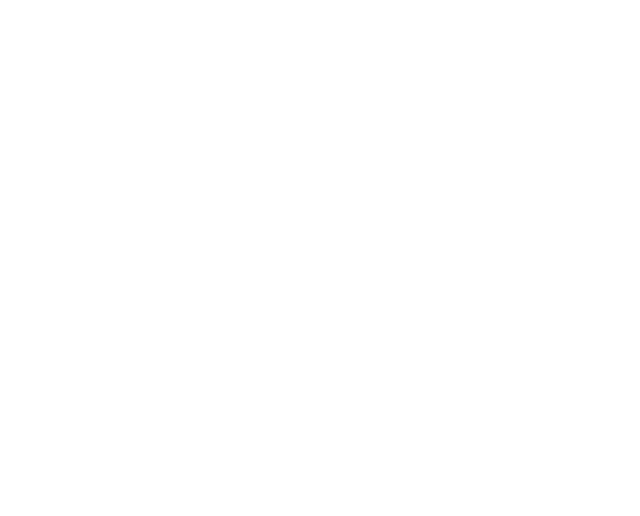
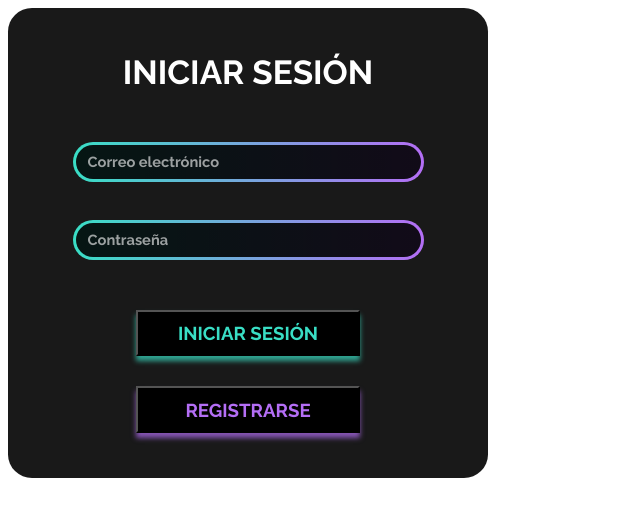
Before and after one commit to saraphi/Angular-Galactic-Bites, an Angular app: page /login in a window 1280 px wide. Before the commit this address led to /. Shown: the top 516 px of the page, without its empty margins (0-640 px from the left). Built offline with nearby package versions, Linux system fonts and the light colour scheme.

Commit message:
Created login-form

```diff
--- a/src/app/app-routing.module.ts
+++ b/src/app/app-routing.module.ts
@@ -1,7 +1,11 @@
 import { NgModule } from '@angular/core';
 import { RouterModule, Routes } from '@angular/router';
 
-const routes: Routes = [];
+import { LoginFormComponent } from './components/login-form/login-form.component';
+
+const routes: Routes = [
+  { path: 'login', component: LoginFormComponent}
+];
 
 @NgModule({
   imports: [RouterModule.forRoot(routes)],
--- a/src/app/components/login-form/login-form.component.html
+++ b/src/app/components/login-form/login-form.component.html
@@ -1 +1,17 @@
-<p>login-form works!</p>
+<form class="login-form" (ngSubmit)="onSubmit()" (formGroup)="loginForm">
+    <h2>Iniciar Sesión</h2>
+    <div class="content">
+        <div class="floating-input">
+            <input id="email" type="email" placeholder=" " (ngModel)="email">
+            <label class="floating-label">Correo electrónico</label>
+        </div>
+        <div class="floating-input">
+            <input id="password" type="password" placeholder=" " (ngModel)="password">
+            <label class="floating-label">Contraseña</label>
+        </div>
+    </div>
+    <div class="btn-section">
+        <button id="login-btn" class="btn cyber-btn" type="submit">Iniciar Sesión</button>
+        <button id="signup-btn" class="btn cyber-btn" (click)="signUp()">Registrarse</button>
+    </div>
+</form>
--- a/src/app/components/login-form/login-form.component.scss
+++ b/src/app/components/login-form/login-form.component.scss
@@ -0,0 +1,83 @@
+@import '../../shared/colors';
+@import '../../shared/classes';
+
+.login-form {
+    display: flex;
+    flex-direction: column;
+
+    align-items: center;
+    justify-content: space-between;
+
+    box-sizing: border-box;
+
+    width: 480px;
+    height: 470px;
+
+    padding: 45px;
+
+    border-radius: 5%;
+
+    background-color: rgba($black, 0.9);
+    color: $white;
+    font-family: $raleway;
+
+    h2 {
+        font-size: 25pt;
+        margin: 0;
+        text-transform: uppercase;
+    }
+
+    .content {
+        display: flex;
+        flex-direction: column;
+        justify-content: space-between;
+
+        height: 8em;
+        width: 90%;
+        font-size: 11pt;
+
+        .floating-input {
+            display: flex;
+            flex-direction: column;
+            justify-content: center;
+
+            .floating-label {
+                position: absolute;
+                margin-left: 15px;
+
+                transition: 0.2s ease all;
+                -moz-transition: 0.2s ease all;
+                -webkit-transition: 0.2s ease all;
+                color: rgba($white, 0.6);
+                font-weight: bold;
+            }
+
+            input, input:-webkit-autofill {
+                position: relative;
+                @include cool-input(rgba($black, 0.9), $white, $turquoise, $lavender, 3px, 0 0 0 15px);
+
+                &:focus, &:not(:placeholder-shown) {
+                    outline: none;
+                    ~ .floating-label {
+                        font-size: 10pt;
+                        margin-top: -60px;
+                        padding: 0 4px;
+                    }
+                }
+            }
+        }
+    }
+
+    .btn-section {
+        display: flex;
+        flex-direction: column;
+
+        justify-content: space-between;
+
+        #login-btn { @include cyber-btn(12em, 2.5em, 14pt, $black, $turquoise, $raleway); }
+        #signup-btn {
+            @include cyber-btn(12em, 2.5em, 14pt, $black, $lavender, $raleway);
+            margin-top: 30px;
+        }
+    }
+}
--- a/src/app/components/login-form/login-form.component.ts
+++ b/src/app/components/login-form/login-form.component.ts
@@ -1,10 +1,28 @@
 import { Component } from '@angular/core';
+import { Router } from '@angular/router';
+import { FormGroup, FormBuilder, Validators } from '@angular/forms';
 
 @Component({
-  selector: 'app-login-form',
-  templateUrl: './login-form.component.html',
-  styleUrls: ['./login-form.component.scss']
+  	selector: 'app-login-form',
+  	templateUrl: './login-form.component.html',
+  	styleUrls: ['./login-form.component.scss']
 })
 export class LoginFormComponent {
+	constructor(private router: Router, private fb: FormBuilder) {}
 
+	loginForm: FormGroup = this.fb.group({
+		password: ['', [Validators.required]],
+		email: ['', [Validators.required, Validators.email]],
+	});
+
+	get email() {
+		return this.loginForm.get('email');
+	}
+
+	get password() {
+		return this.loginForm.get('password');
+	}
+
+	signUp() { this.router.navigate(['/signup']); }
+	onSubmit() { this.router.navigate(['/profile']); }
 }
--- /dev/null
+++ b/src/app/shared/_classes.scss
@@ -0,0 +1,37 @@
+@mixin cyber-btn($width, $height, $font-size, $background-color, $color, $font-family) {
+    width: $width;
+    height: $height;
+    font-size: $font-size;
+    font-family: $raleway;
+
+    font-weight: bold;
+    text-transform: uppercase;
+
+    background-color: $background-color;
+    color: $color;
+    box-shadow: 0 5px 5px rgba($color, 0.7);
+
+    &:hover {
+        cursor: pointer;
+        background-color: $color;
+        color: $background-color;
+        transform: translateY(-3px);
+        box-shadow: 0 8px 5px rgba($color, 0.7);
+    }
+
+    &:active {
+        box-shadow: 0 3px 5px rgba($color, 0.7);
+        transform: translateY(4px);
+    }
+}
+
+@mixin cool-input($background-color, $color, $gradient-1, $gradient-2, $border-weight, $padding) {
+    height: 2.5em;
+    border-radius: 50px;
+    background-color: $background-color;
+    color: $color;
+    padding: $padding;
+
+    border: $border-weight solid transparent;
+    background: linear-gradient($background-color, $background-color) padding-box, linear-gradient(to right, $gradient-1, $gradient-2) border-box;
+}
--- a/src/app/shared/_colors.scss
+++ b/src/app/shared/_colors.scss
@@ -1,95 +1,13 @@
-/* black */
-$black: rgba(0, 0, 0);
-$black-90: rgba(0, 0, 0, 0.9);
-$black-80: rgba(0, 0, 0, 0.8);
-$black-70: rgba(0, 0, 0, 0.7);
-$black-60: rgba(0, 0, 0, 0.6);
-$black-50: rgba(0, 0, 0, 0.5);
-$black-40: rgba(0, 0, 0, 0.4);
-$black-30: rgba(0, 0, 0, 0.3);
-$black-20: rgba(0, 0, 0, 0.2);
-$black-10: rgba(0, 0, 0, 0.1);
+@import url('https://fonts.googleapis.com/css2?family=Raleway:wght@400;700&display=swap');
 
-/* white */
-$white: rgba(255, 255, 255);
-$white-90: rgba(255, 255, 255, 0.9);
-$white-80: rgba(255, 255, 255, 0.8);
-$white-70: rgba(255, 255, 255, 0.7);
-$white-60: rgba(255, 255, 255, 0.6);
-$white-50: rgba(255, 255, 255, 0.5);
-$white-40: rgba(255, 255, 255, 0.4);
-$white-30: rgba(255, 255, 255, 0.3);
-$white-20: rgba(255, 255, 255, 0.2);
-$white-10: rgba(255, 255, 255, 0.1);
+$raleway: "Raleway", sans-serif;
 
-/* dark blue */
-$dark-purple: rgba(24, 17, 45);
-$dark-purple-90: rgba(24, 17, 45, 0.9);
-$dark-purple-80: rgba(24, 17, 45, 0.8);
-$dark-purple-70: rgba(24, 17, 45, 0.7);
-$dark-purple-60: rgba(24, 17, 45, 0.6);
-$dark-purple-50: rgba(24, 17, 45, 0.5);
-$dark-purple-40: rgba(24, 17, 45, 0.4);
-$dark-purple-30: rgba(24, 17, 45, 0.3);
-$dark-purple-20: rgba(24, 17, 45, 0.2);
-$dark-purple-10: rgba(24, 17, 45, 0.1);
-
-/* imperial blue */
-$majorelle-blue: rgba(84, 66, 229);
-$majorelle-blue-90: rgba(84, 66, 229, 0.9);
-$majorelle-blue-80: rgba(84, 66, 229, 0.8);
-$majorelle-blue-70: rgba(84, 66, 229, 0.7);
-$majorelle-blue-60: rgba(84, 66, 229, 0.6);
-$majorelle-blue-50: rgba(84, 66, 229, 0.5);
-$majorelle-blue-40: rgba(84, 66, 229, 0.4);
-$majorelle-blue-30: rgba(84, 66, 229, 0.3);
-$majorelle-blue-20: rgba(84, 66, 229, 0.2);
-$majorelle-blue-10: rgba(84, 66, 229, 0.1);
-
-/* aquamarine */
-$turquoise: rgba(57, 222, 197);
-$turquoise-90: rgba(57, 222, 197), 0.9;
-$turquoise-80: rgba(57, 222, 197, 0.8);
-$turquoise-70: rgba(57, 222, 197, 0.7);
-$turquoise-60: rgba(57, 222, 197, 0.6);
-$turquoise-50: rgba(57, 222, 197, 0.5);
-$turquoise-40: rgba(57, 222, 197, 0.4);
-$turquoise-30: rgba(57, 222, 197, 0.3);
-$turquoise-20: rgba(57, 222, 197, 0.2);
-$turquoise-10: rgba(57, 222, 197, 0.1);
-
-/* violet */
-$lavender: rgba(180, 110, 245);
-$lavender-90: rgba(180, 110, 245, 0.9);
-$lavender-80: rgba(180, 110, 245, 0.8);
-$lavender-70: rgba(180, 110, 245, 0.7);
-$lavender-60: rgba(180, 110, 245, 0.6);
-$lavender-50: rgba(180, 110, 245, 0.5);
-$lavender-40: rgba(180, 110, 245, 0.4);
-$lavender-30: rgba(180, 110, 245, 0.3);
-$lavender-20: rgba(180, 110, 245, 0.2);
-$lavender-10: rgba(180, 110, 245, 0.1);
-
-/* light red */
-$light-red: rgba(253, 111, 111);
-$light-red-90: rgba(253, 111, 111, 0.9);
-$light-red-80: rgba(253, 111, 111, 0.8);
-$light-red-70: rgba(253, 111, 111, 0.7);
-$light-red-60: rgba(253, 111, 111, 0.6);
-$light-red-50: rgba(253, 111, 111, 0.5);
-$light-red-40: rgba(253, 111, 111, 0.4);
-$light-red-30: rgba(253, 111, 111, 0.3);
-$light-red-20: rgba(253, 111, 111, 0.2);
-$light-red-10: rgba(253, 111, 111, 0.1);
-
-/* red */
-$pantone: rgba(239, 35, 60);
-$pantone-90: rgba(239, 35, 60, 0.9);
-$pantone-80: rgba(239, 35, 60, 0.8);
-$pantone-70: rgba(239, 35, 60, 0.7);
-$pantone-60: rgba(239, 35, 60, 0.6);
-$pantone-50: rgba(239, 35, 60, 0.5);
-$pantone-40: rgba(239, 35, 60, 0.4);
-$pantone-30: rgba(239, 35, 60, 0.3);
-$pantone-20: rgba(239, 35, 60, 0.2);
-$pantone-10: rgba(239, 35, 60, 0.1);
+$black: rgb(0, 0, 0);
+$eerie-black: rgb(37, 37, 37);
+$white: rgb(255, 255, 255);
+$dark-purple: rgb(24, 17, 45);
+$majorelle-blue: rgb(84, 66, 229);
+$turquoise: rgb(57, 222, 197);
+$lavender: rgb(180, 110, 245);
+$light-red: rgb(253, 111, 111);
+$pantone: rgb(239, 35, 60);
```
